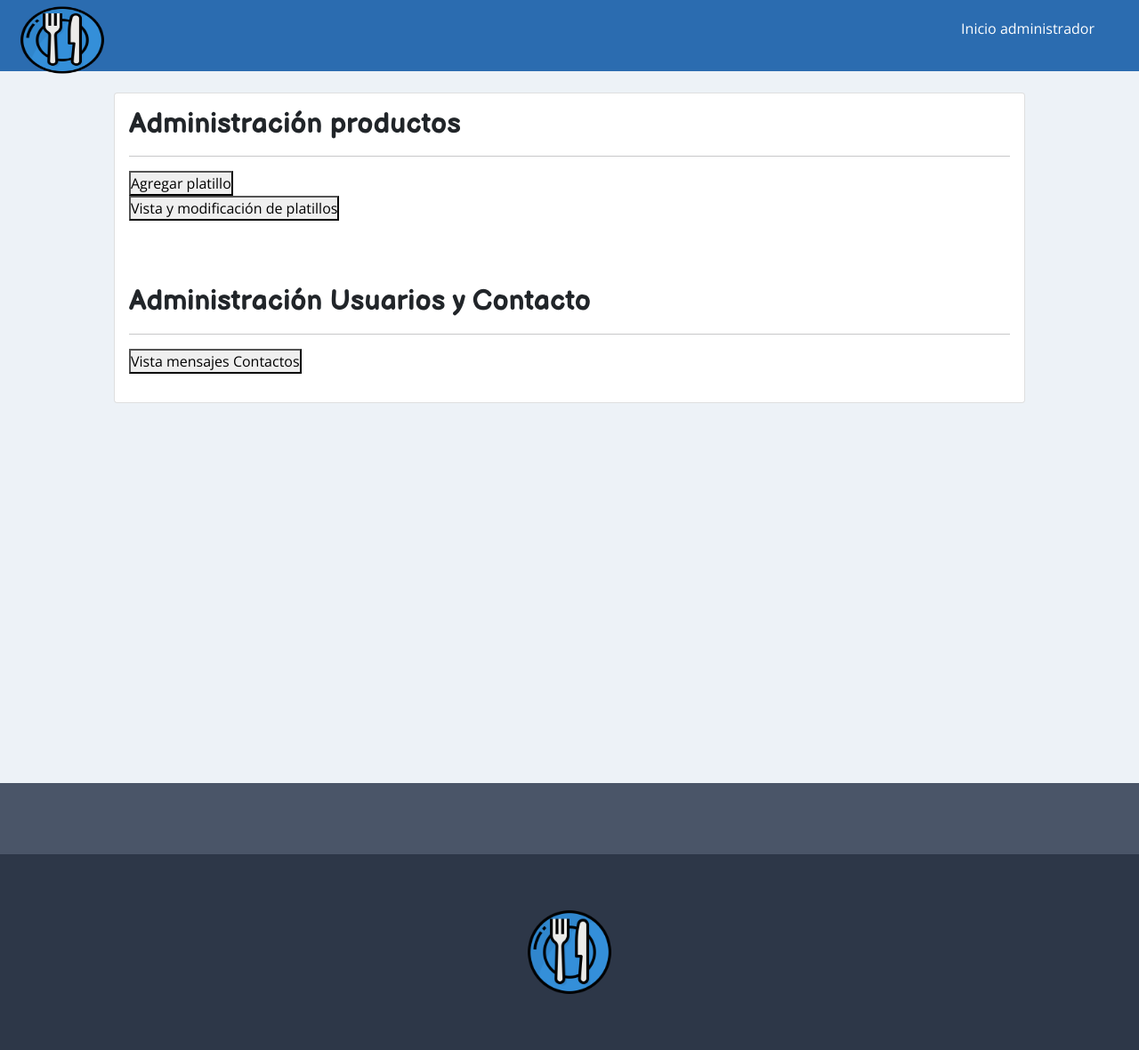
After one commit to MrUgarte/Restaurant, a Django app: page /home-admin/ in a window 1280 px wide. The commit adds this page. Shown: the whole page at 89% size. Run offline with Django 3.2, Linux system fonts and the light colour scheme; some libraries are stand-ins or nearby versions.

Commit message:
act admin

```diff
--- a/WebRestaurant/database/urls.py
+++ b/WebRestaurant/database/urls.py
@@ -1,5 +1,5 @@
 from django.urls import path
-from .views import home,contacto,galeria, agregar_producto, listar_productos, modificar_producto, eliminar_producto
+from .views import home,contacto,galeria, agregar_producto, listar_productos, modificar_producto, eliminar_producto, home_administrador, listar_contactos
 
 urlpatterns = [
     path('', home, name="home"),
@@ -9,6 +9,8 @@ urlpatterns = [
     path('listar-productos/', listar_productos, name="listar_productos"),
     path('modificar-producto/<id>/', modificar_producto, name="modificar-producto"),
     path('eliminar-producto/<id>/', eliminar_producto, name="eliminar-producto"),
+    path('home-admin/', home_administrador, name="home_administrador"),
+    path('listar-contactos/', listar_contactos, name="listar_contactos"),
 
 
 ]
--- a/WebRestaurant/database/views.py
+++ b/WebRestaurant/database/views.py
@@ -1,5 +1,5 @@
 from django.shortcuts import render, redirect, get_object_or_404
-from .models import plato
+from .models import plato, Contacto
 from .forms import ContactoForm, PlatoForm
 
 # Create your views here.
@@ -78,3 +78,15 @@ def eliminar_producto(request, id):
     producto = get_object_or_404(plato, id=id)
     producto.delete()
     return redirect(to="listar_productos")
+
+def home_administrador(request):
+    return render(request, 'administrador/home_administrador.html')
+
+def listar_contactos(request):
+    contactos = Contacto.objects.all()
+
+    data = {
+        'contactos': contactos
+    }
+
+    return render(request,'administrador/usuarios/listarContactos.html', data)
--- /dev/null
+++ b/WebRestaurant/templates/administrador/base_administrador.html
@@ -0,0 +1,71 @@
+
+{% load static %}
+<!DOCTYPE html>
+<html lang="es">
+<head>
+    <meta charset="UTF-8">
+    <meta name="viewport" content="width=device-width, initial-scale=1.0">
+    <title>RestaurantXXI</title>
+    <link href="https://fonts.googleapis.com/css2?family=Balsamiq+Sans:ital,wght@0,700;1,400;1,700&family=Open+Sans:ital,wght@0,400;0,700;1,600&display=swap" rel="stylesheet">
+
+    {% load static %}
+    <link href="https://cdn.jsdelivr.net/npm/bootstrap@5.1.3/dist/css/bootstrap.min.css" rel="stylesheet" integrity="sha384-1BmE4kWBq78iYhFldvKuhfTAU6auU8tT94WrHftjDbrCEXSU1oBoqyl2QvZ6jIW3" crossorigin="anonymous">
+    {% block css %}
+    {% endblock %}
+    <link rel="stylesheet" href="{% static 'css/estilos.css' %}">
+
+</head>
+<body>
+
+
+    <header id="header">
+        <img class="menu" src="{% static 'img/menuiconwhite.png' %}" alt="menu" id="menu">
+        <div class="contenedor_logo">
+            <img  class="logo"  src="{% static 'img/1996068.png' %}" alt="logo">
+        </div>
+
+        <div>
+
+            <nav id="nav">
+                <ul>
+                    <li>
+                        <a href="{% url 'home_administrador' %}"> Inicio administrador</a>
+                    </li>
+
+                </ul>
+            </nav>
+
+        </div>
+
+    </header>
+
+    <div id="contenido">
+
+        {% block contenido %}
+        {% endblock %}
+    </div>
+
+
+    <footer>
+        <div class="marcas">
+<!--            <img src="{% static 'img/footer/apple.png' %}" alt="apple">
+            <img src="{% static 'img/footer/lenovo.png' %}" alt="lenovo">
+            <img src="{% static 'img/footer/microsoft.png' %}" alt="microsoft">
+            <img src="{% static 'img/footer/samsung.png' %}" alt="samsung">
+            <img src="{% static 'img/footer/xiaomi.png' %}" alt="xiaomi"> -->
+        </div>
+        <div class="logo_footer">
+            <img src="{% static 'img/1996068.png' %}" alt="logo">
+        </div>
+    </footer>
+
+    <script src="https://ajax.googleapis.com/ajax/libs/jquery/3.1.1/jquery.min.js"></script>
+
+    <script src="{% static 'js/menu.js' %"></script>
+
+
+    {% block js %}
+
+    {% endblock %}
+</body>
+</html>
--- /dev/null
+++ b/WebRestaurant/templates/administrador/home_administrador.html
@@ -0,0 +1,54 @@
+{% extends 'administrador/base_administrador.html' %}
+
+{% block contenido %}
+{% load humanize %}
+
+<br>
+<div class="card">
+    <div class="card-body">
+        <h2>Administración productos</h2>
+        <hr>
+        <table class="table table-striped table-hover table-responsive-sm">
+
+
+            <tr>
+                <a href="{% url 'agregar_producto' %}">
+                    <button>Agregar platillo</button>
+                 </a>
+                 <br>
+                 <a href="{% url 'listar_productos' %}">
+                    <button>Vista y modificación de platillos</button>
+                 </a>
+
+            </tr>
+
+
+
+        </table>
+
+    </div>
+    <br>
+    <div class="card-body">
+        <h2>Administración Usuarios y Contacto</h2>
+        <hr>
+        <table class="table table-striped table-hover table-responsive-sm">
+
+
+            <tr>
+                <a href="{% url 'listar_contactos' %}">
+                    <button>Vista mensajes Contactos</button>
+                 </a>
+
+            </tr>
+
+
+
+        </table>
+
+    </div>
+</div>
+
+
+
+
+{% endblock %}
--- a/WebRestaurant/templates/administrador/productos/agregar.html
+++ b/WebRestaurant/templates/administrador/productos/agregar.html
@@ -1,4 +1,4 @@
-{% extends 'base.html' %}
+{% extends 'administrador/base_administrador.html' %}
 
 {% block contenido %}
 
--- a/WebRestaurant/templates/administrador/productos/listar.html
+++ b/WebRestaurant/templates/administrador/productos/listar.html
@@ -1,4 +1,4 @@
-{% extends 'base.html' %}
+{% extends 'administrador/base_administrador.html' %}
 
 {% block contenido %}
 {% load humanize %}
--- a/WebRestaurant/templates/administrador/productos/modificar.html
+++ b/WebRestaurant/templates/administrador/productos/modificar.html
@@ -1,4 +1,4 @@
-{% extends 'base.html' %}
+{% extends 'administrador/base_administrador.html' %}
 
 {% block contenido %}
 
```
Also changed, not shown: WebRestaurant/templates/administrador/usuarios/listarContactos.html (added, +39 -0 lines).
